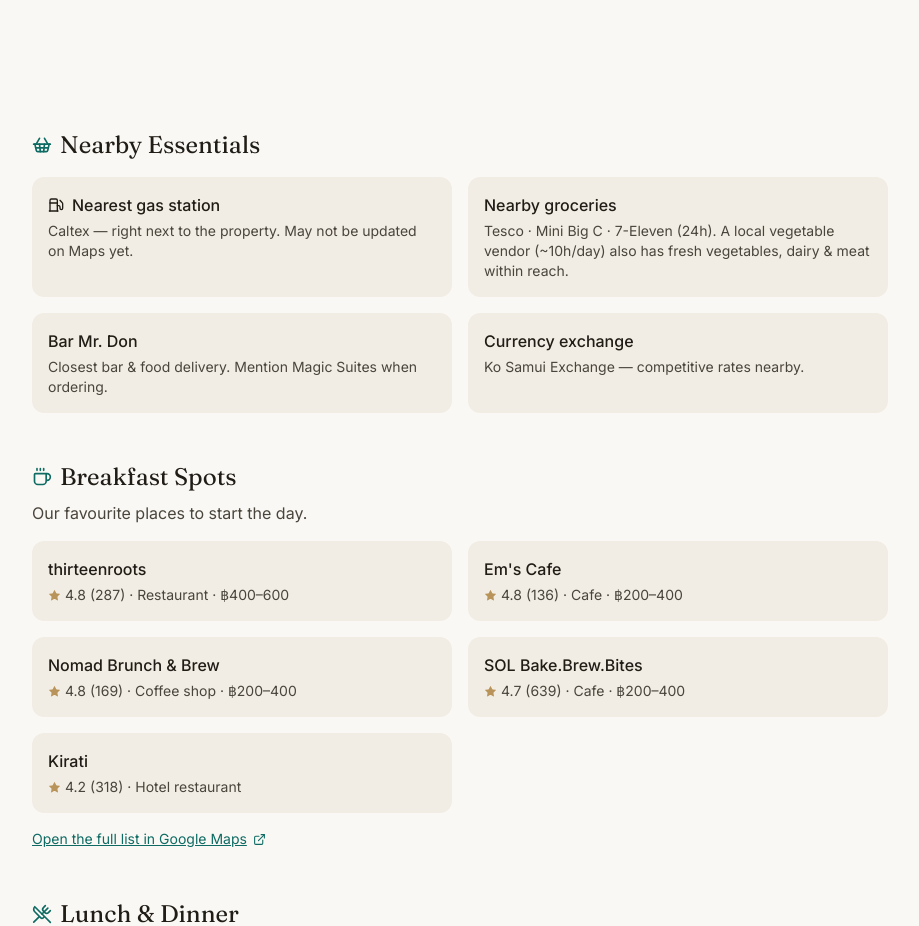
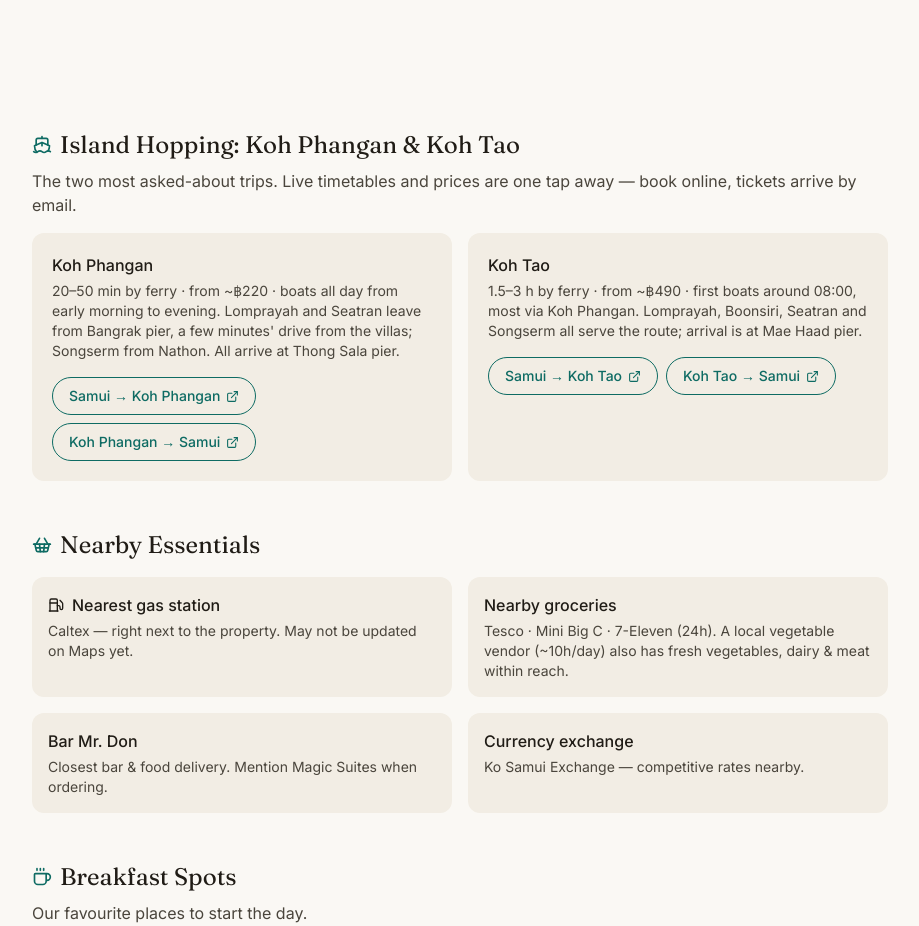
Before and after one commit to eldor1274/magicsamui-website, a Next.js app: page /guide in a window 1280 px wide. Shown: the part 880-1806 px from the top of the page, without its empty margins (180-1099 px from the left). Built offline with nearby package versions, Linux system fonts and the light colour scheme; no server answers.

Commit message:
Guide: Island Hopping section for Koh Phangan and Koh Tao ferries
The two most-requested guest routes get their own cards with crossing
times, prices, piers and operators (pulled from live 12Go data), plus
partner deep links in both directions to live timetables and booking.

```diff
--- a/src/app/guide/page.tsx
+++ b/src/app/guide/page.tsx
@@ -14,6 +14,7 @@
   Landmark,
   Star,
   ExternalLink,
+  Ship,
 } from "lucide-react";
 import { site } from "@/data/site";
 import TravelBookingWidget from "@/components/TravelBookingWidget";
@@ -24,8 +25,22 @@
   templesAndSights,
   guideLists,
   mapsSearchUrl,
+  twelveGoRouteUrl,
   type GuidePlace,
 } from "@/data/guidePlaces";
+
+function RouteLink({ from, to, label }: { from: string; to: string; label: string }) {
+  return (
+    <a
+      href={twelveGoRouteUrl(from, to)}
+      target="_blank"
+      rel="noopener noreferrer"
+      className="inline-flex items-center gap-1.5 rounded-full border border-pool px-4 py-2 text-sm font-medium text-pool transition-colors hover:bg-pool hover:text-white"
+    >
+      {label} <ExternalLink size={13} />
+    </a>
+  );
+}
 
 function PlaceCard({ place }: { place: GuidePlace }) {
   return (
@@ -105,6 +120,43 @@
             online; tickets arrive by email.
           </p>
           <TravelBookingWidget />
+        </div>
+      </section>
+
+      <section className="mt-12">
+        <h2 className="flex items-center gap-2 font-serif text-2xl text-ink">
+          <Ship size={20} className="text-pool" /> Island Hopping: Koh Phangan &amp; Koh Tao
+        </h2>
+        <p className="mt-2 text-ink-soft">
+          The two most asked-about trips. Live timetables and prices are one
+          tap away — book online, tickets arrive by email.
+        </p>
+        <div className="mt-4 grid gap-4 sm:grid-cols-2">
+          <div className="rounded-xl bg-stone-100 p-5">
+            <p className="font-medium text-ink">Koh Phangan</p>
+            <p className="mt-1 text-sm text-ink-soft">
+              20–50 min by ferry · from ~฿220 · boats all day from early
+              morning to evening. Lomprayah and Seatran leave from Bangrak
+              pier, a few minutes&apos; drive from the villas; Songserm from
+              Nathon. All arrive at Thong Sala pier.
+            </p>
+            <div className="mt-4 flex flex-wrap gap-2">
+              <RouteLink from="koh-samui" to="koh-phangan" label="Samui → Koh Phangan" />
+              <RouteLink from="koh-phangan" to="koh-samui" label="Koh Phangan → Samui" />
+            </div>
+          </div>
+          <div className="rounded-xl bg-stone-100 p-5">
+            <p className="font-medium text-ink">Koh Tao</p>
+            <p className="mt-1 text-sm text-ink-soft">
+              1.5–3 h by ferry · from ~฿490 · first boats around 08:00, most
+              via Koh Phangan. Lomprayah, Boonsiri, Seatran and Songserm all
+              serve the route; arrival is at Mae Haad pier.
+            </p>
+            <div className="mt-4 flex flex-wrap gap-2">
+              <RouteLink from="koh-samui" to="koh-tao" label="Samui → Koh Tao" />
+              <RouteLink from="koh-tao" to="koh-samui" label="Koh Tao → Samui" />
+            </div>
+          </div>
         </div>
       </section>
 
--- a/src/data/guidePlaces.ts
+++ b/src/data/guidePlaces.ts
@@ -13,6 +13,12 @@
   return `https://www.google.com/maps/search/?api=1&query=${encodeURIComponent(
     `${name} Koh Samui`
   )}`;
+}
+
+// 12Go route pages show live timetables and prices; the z/sub_id params
+// credit bookings to our partner account.
+export function twelveGoRouteUrl(fromSlug: string, toSlug: string) {
+  return `https://12go.asia/en/travel/${fromSlug}/${toSlug}?z=15319268&sub_id=magicsamui-guide`;
 }
 
 export const guideLists = {
```
